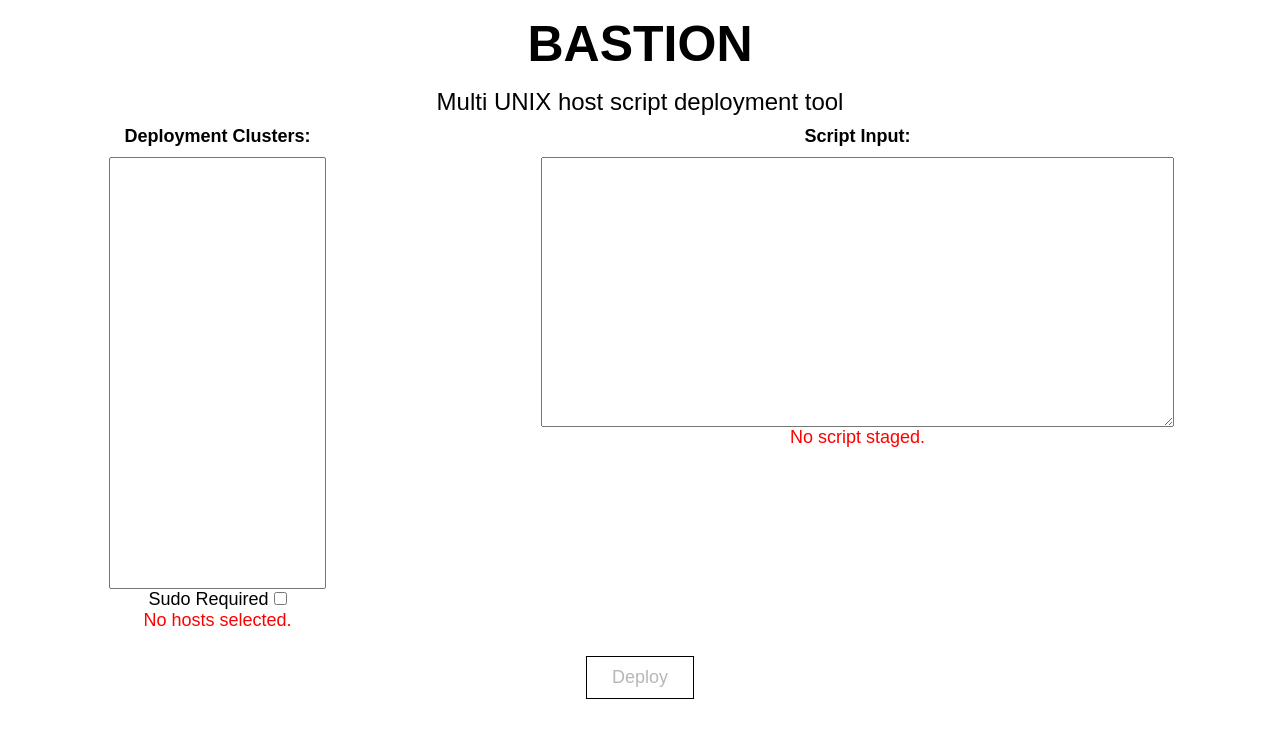
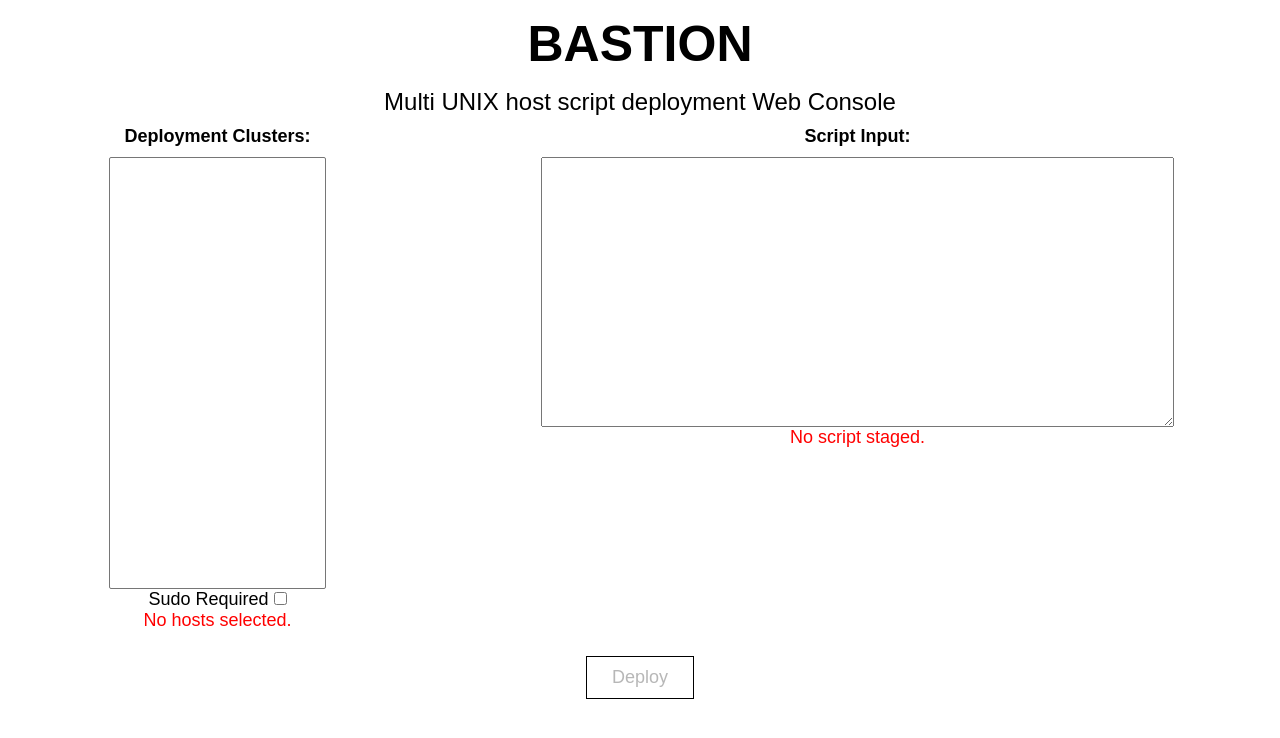
Before and after one commit to shibusa/bastion, a website: page client/index.html in a window 1280 px wide. Drawn offline with nearby package versions, Linux system fonts and the light colour scheme; some packages are replaced by stand-ins of ours; no server answers.

Commit message:
naming consistency

```diff
--- a/client/index.html
+++ b/client/index.html
@@ -13,7 +13,7 @@
   </head>
   <body>
     <h1>BASTION</h1>
-    <h2>Multi UNIX host script deployment tool</h2>
+    <h2>Multi UNIX host script deployment Web Console</h2>
     <div ng-view>
     </div>
   </body>
--- a/package.json
+++ b/package.json
@@ -1,7 +1,7 @@
 {
   "name": "bastion",
   "version": "1.0.0",
-  "description": "Multi UNIX host script deployment webconsole",
+  "description": "Multi UNIX host script deployment Web Console",
   "main": "index.js",
   "scripts": {
     "test": "echo \"Error: no test specified\" && exit 1"
```
Also changed, not shown: README.txt.
